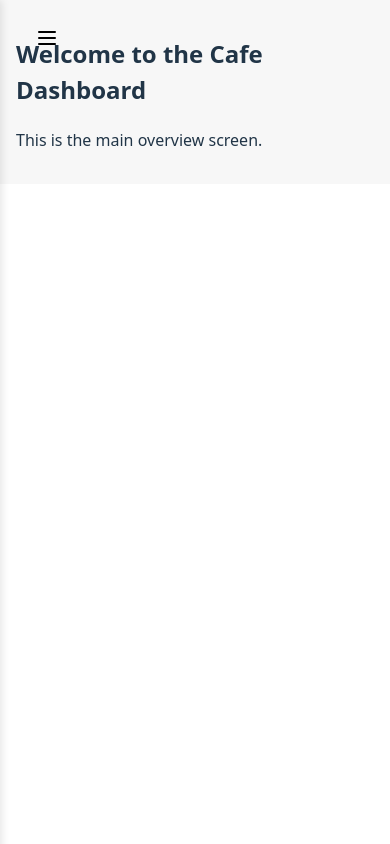
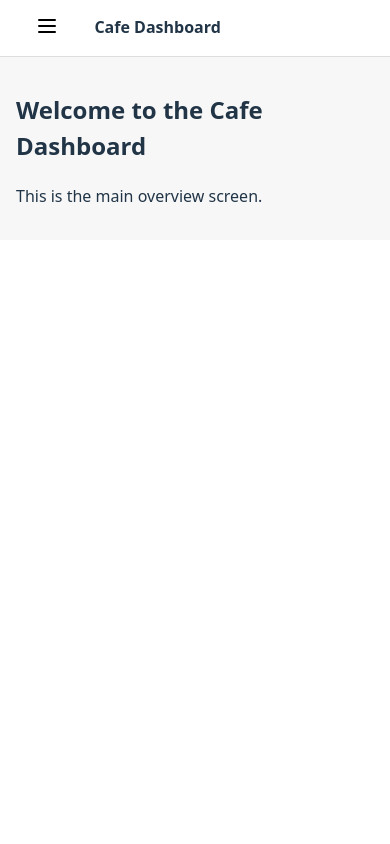
Before and after one commit to askoldas/cafe-dashboard, a React (Vite) app: page / in a window 390 px wide. Built offline with nearby package versions, Linux system fonts and the light colour scheme.

Commit message:
backup: clean page layout

```diff
--- a/src/layout/DashboardLayout.jsx
+++ b/src/layout/DashboardLayout.jsx
@@ -6,10 +6,7 @@ const DashboardLayout = () => {
   return (
     <div className={styles.layout}>
       <Navbar />
-
       <div className={styles.main}>
-        {/* This is your topbar placeholder, only visible on mobile */}
-        <div className={styles.topbarSpacer} />
         <main className={styles.content}>
           <Outlet />
         </main>
--- a/src/layout/DashboardLayout.module.scss
+++ b/src/layout/DashboardLayout.module.scss
@@ -61,4 +61,8 @@
 .content {
   padding: 1rem;
   background: #f7f7f7;
+
+  @media (max-width: 768px) {
+    margin-top: 56px; // Match the height of the mobile topbar
+  }
 }
--- a/src/layout/Navbar.jsx
+++ b/src/layout/Navbar.jsx
@@ -16,13 +16,16 @@ const Navbar = () => {
 
   return (
     <>
-      {/* Mobile toggle button */}
-      <button className={styles.mobileToggle} onClick={toggleMenu}>
-        <Menu size={24} />
-      </button>
+      {/* Topbar always shown on mobile */}
+      <div className={styles.topbar}>
+        <button className={styles.menuBtn} onClick={toggleMenu}>
+          <Menu size={24} />
+        </button>
+        <h1 className={styles.title}>Cafe Dashboard</h1>
+      </div>
 
-      {/* Sidebar */}
-      <aside className={`${styles.navbar} ${mobileOpen ? styles.open : ''}`}>
+      {/* Sidebar (desktop) */}
+      <aside className={styles.sidebar}>
         <div className={styles.title}>Cafe Dashboard</div>
         <nav className={styles.nav}>
           {navItems.map(item => (
@@ -32,7 +35,6 @@ const Navbar = () => {
               className={({ isActive }) =>
                 isActive ? `${styles.link} ${styles.active}` : styles.link
               }
-              onClick={() => setMobileOpen(false)} // closes menu on nav
             >
               {item.label}
             </NavLink>
@@ -40,9 +42,22 @@ const Navbar = () => {
         </nav>
       </aside>
 
-      {/* Mobile backdrop */}
+      {/* Mobile dropdown menu */}
       {mobileOpen && (
-        <div className={styles.overlay} onClick={() => setMobileOpen(false)} />
+        <div className={styles.mobileMenu}>
+          {navItems.map(item => (
+            <NavLink
+              key={item.to}
+              to={item.to}
+              className={({ isActive }) =>
+                isActive ? `${styles.mobileLink} ${styles.active}` : styles.mobileLink
+              }
+              onClick={() => setMobileOpen(false)}
+            >
+              {item.label}
+            </NavLink>
+          ))}
+        </div>
       )}
     </>
   )
--- a/src/layout/Navbar.module.scss
+++ b/src/layout/Navbar.module.scss
@@ -1,4 +1,34 @@
-.navbar {
+.topbar {
+  display: none;
+
+  @media (max-width: 768px) {
+    display: flex;
+    align-items: center;
+    height: 56px;
+    padding: 0 1rem;
+    background: #fff;
+    border-bottom: 1px solid #ddd;
+    position: fixed;
+    top: 0;
+    left: 0;
+    right: 0;
+    z-index: 100;
+  }
+}
+
+.menuBtn {
+  background: none;
+  border: none;
+  cursor: pointer;
+  margin-right: 1rem;
+}
+
+.title {
+  font-weight: bold;
+  font-size: 1rem;
+}
+
+.sidebar {
   width: 240px;
   background: #ffffff;
   border-right: 1px solid #e0e0e0;
@@ -7,54 +37,48 @@
   position: sticky;
   top: 0;
   overflow-y: auto;
-  transition: transform 0.3s ease;
-  z-index: 100;
 
   @media (max-width: 768px) {
-    position: fixed;
-    top: 0;
-    left: 0;
-    bottom: 0;
-    transform: translateX(-100%);
-    width: 240px;
-    background: #ffffff;
-    box-shadow: 2px 0 8px rgba(0, 0, 0, 0.1);
-  }
-
-  &.open {
-    transform: translateX(0);
+    display: none;
   }
 }
 
-
-.mobileToggle {
+.mobileMenu {
   display: none;
-  position: fixed;
-  top: 1rem;
-  left: 1rem;
-  z-index: 110;
-  background: none;
-  border: none;
-  cursor: pointer;
 
   @media (max-width: 768px) {
-    display: block;
+    display: flex;
+    flex-direction: column;
+    position: fixed;
+    top: 56px; // height of topbar
+    left: 0;
+    right: 0;
+    background: #fff;
+    z-index: 90;
+    border-bottom: 1px solid #ddd;
+    animation: slideDown 0.3s ease forwards;
   }
 }
 
-.title {
-  font-size: 1.25rem;
-  font-weight: bold;
-  margin-bottom: 1.5rem;
+@keyframes slideDown {
+  from {
+    transform: translateY(-100%);
+    opacity: 0;
+  }
+  to {
+    transform: translateY(0);
+    opacity: 1;
+  }
 }
 
-.nav {
+.nav, .mobileLink {
   display: flex;
   flex-direction: column;
   gap: 0.5rem;
 }
 
-.link {
+.link,
+.mobileLink {
   padding: 0.5rem 1rem;
   color: #333;
   text-decoration: none;
@@ -71,15 +95,3 @@
     color: #225;
   }
 }
-
-.overlay {
-  display: none;
-
-  @media (max-width: 768px) {
-    display: block;
-    position: fixed;
-    inset: 0;
-    background: rgba(0, 0, 0, 0.3);
-    z-index: 90;
-  }
-}
```
